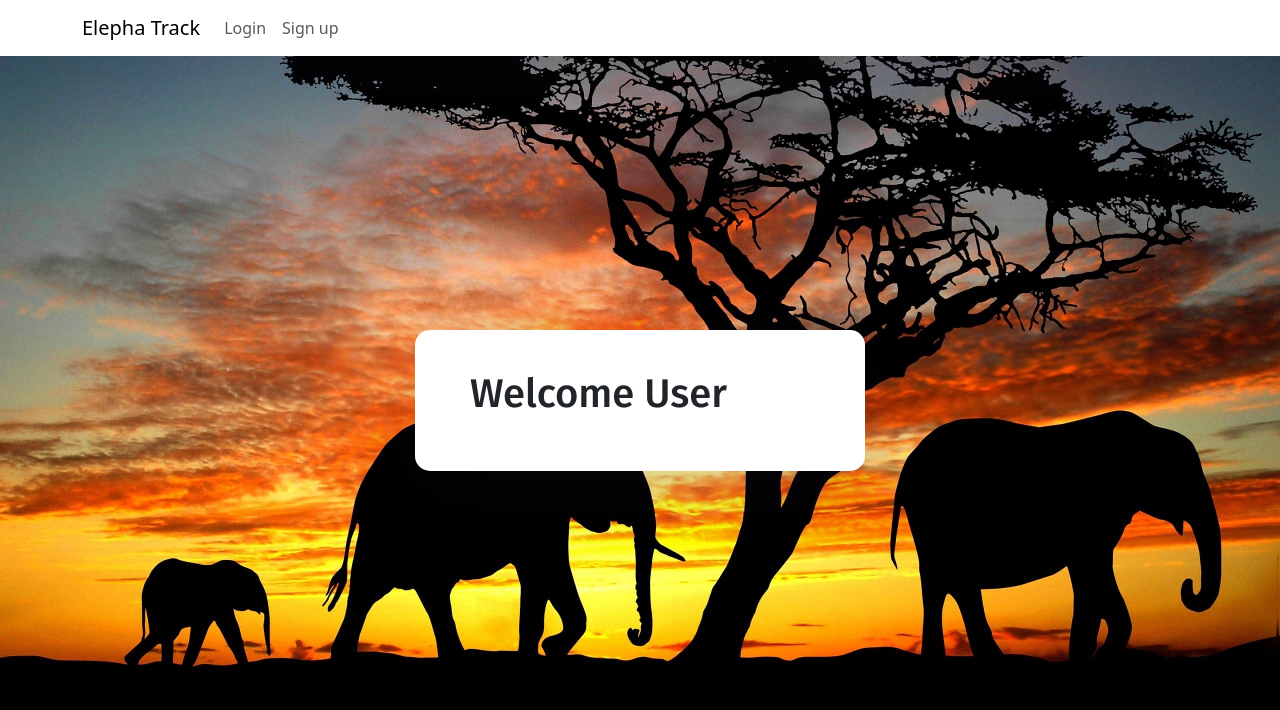
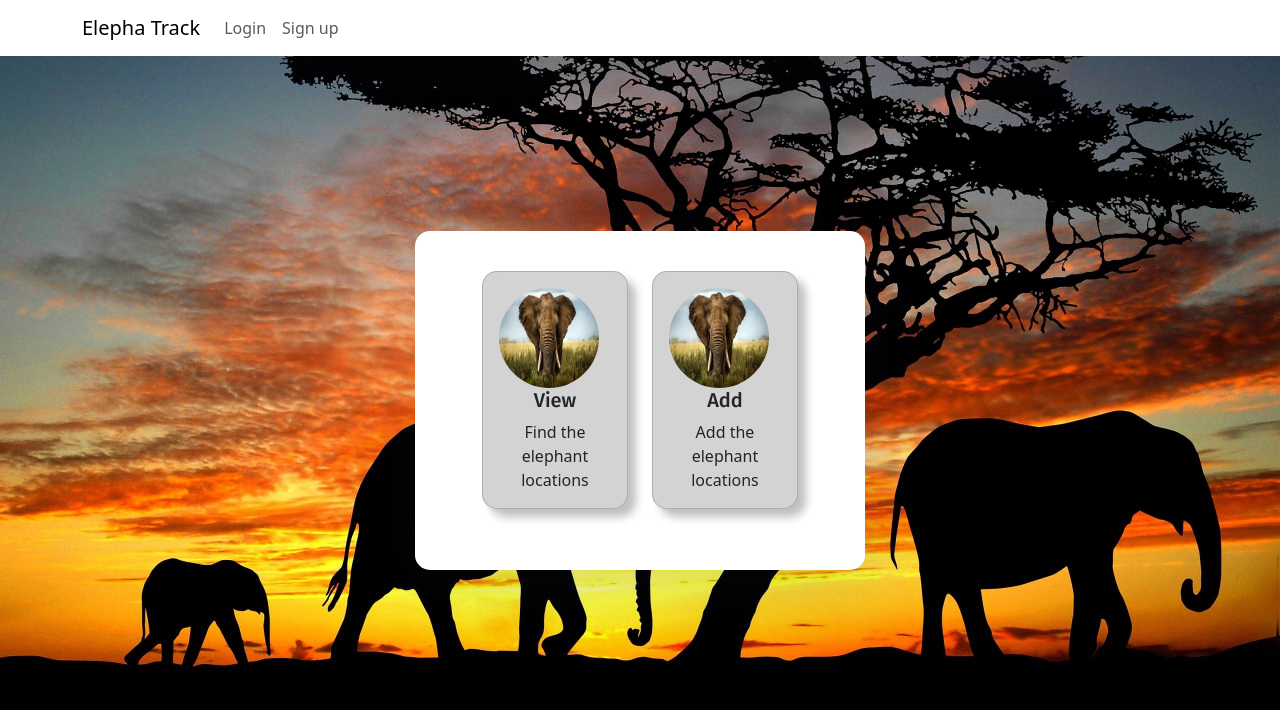
Before and after one commit to VidathChamikara/ElephaTrack-Elephants-Tracking-System, a React (Create React App) app in the folder client/: page /userDetails in a window 1280 px wide. Shown: the top 710 px of the page. Built offline with nearby package versions, Linux system fonts and the light colour scheme; no server answers.

Commit message:
create user home and admin home page

```diff
--- a/client/src/components/userHome.js
+++ b/client/src/components/userHome.js
@@ -1,11 +1,65 @@
 import React, { Component } from "react";
+import Ele from "../images/ele.jpg";
 
 export default class UserHome extends Component {
-    render() {
-        return (
-            <div>
-                <h1>Welcome User</h1>
+  render() {
+    return (
+      <div className="container">
+        <div className="row">
+          <div className="col-md-6">
+
+            <div
+              className="card mb-3"
+              style={{
+                backgroundColor: "#D3D3D3",
+                boxShadow: "8px 8px 8px rgba(0, 0.25, 0.25, 0.25)", // Add boxShadow CSS property
+                borderRadius: "15px", // Add borderRadius CSS property
+                transition: "transform 0.3s", // Add transition CSS property for smooth animation
+              }}
+              onMouseEnter={(e) => {
+                e.currentTarget.style.transform = "scale(1.1)"; // Increase the scale on hover
+              }}
+              onMouseLeave={(e) => {
+                e.currentTarget.style.transform = "scale(1)"; // Reset the scale on mouse leave
+              }}
+            >
+              <div className="card-body text-center">
+              <a href=""> <div className="circle-image">
+                  <img src={Ele} alt="Card 1" />
+                </div></a>
+                <h5 className="card-title">View</h5>
+                <p className="card-text">Find the elephant locations</p>
+              </div>
             </div>
-        )
-    }
+
+          </div>
+          <div className="col-md-6">
+            <div
+              className="card mb-3"
+              style={{
+                backgroundColor: "#D3D3D3",
+                boxShadow: "8px 8px 8px rgba(0, 0, 0, 0.25)", // Add boxShadow CSS property
+                borderRadius: "15px", // Add borderRadius CSS property
+                transition: "transform 0.3s", // Add transition CSS property for smooth animation
+              }}
+              onMouseEnter={(e) => {
+                e.currentTarget.style.transform = "scale(1.1)"; // Increase the scale on hover
+              }}
+              onMouseLeave={(e) => {
+                e.currentTarget.style.transform = "scale(1)"; // Reset the scale on mouse leave
+              }}
+            >
+              <div className="card-body text-center">
+              <a href="/locationForm"><div className="circle-image">
+                  <img src={Ele} alt="Card 2" />
+                </div></a>
+                <h5 className="card-title">Add</h5>
+                <p className="card-text">Add the elephant locations</p>
+              </div>
+            </div>
+          </div>
+        </div>
+      </div>
+    );
+  }
 }
--- a/client/src/index.css
+++ b/client/src/index.css
@@ -85,3 +85,18 @@ html,
 .forgot-password a {
   color: #167bff;
 }
+
+.circle-image {
+  display: flex;
+  justify-content: center;
+  align-items: center;
+  width: 100px;
+  height: 100px;
+  border-radius: 50%;
+  overflow: hidden;
+}
+
+.circle-image img {
+  width: 100%;
+  height: 100%;
+}
```
Also changed, not shown: client/src/components/LocationForm.js (added, +83 -0 lines), client/src/images/ele.jpg (added).
